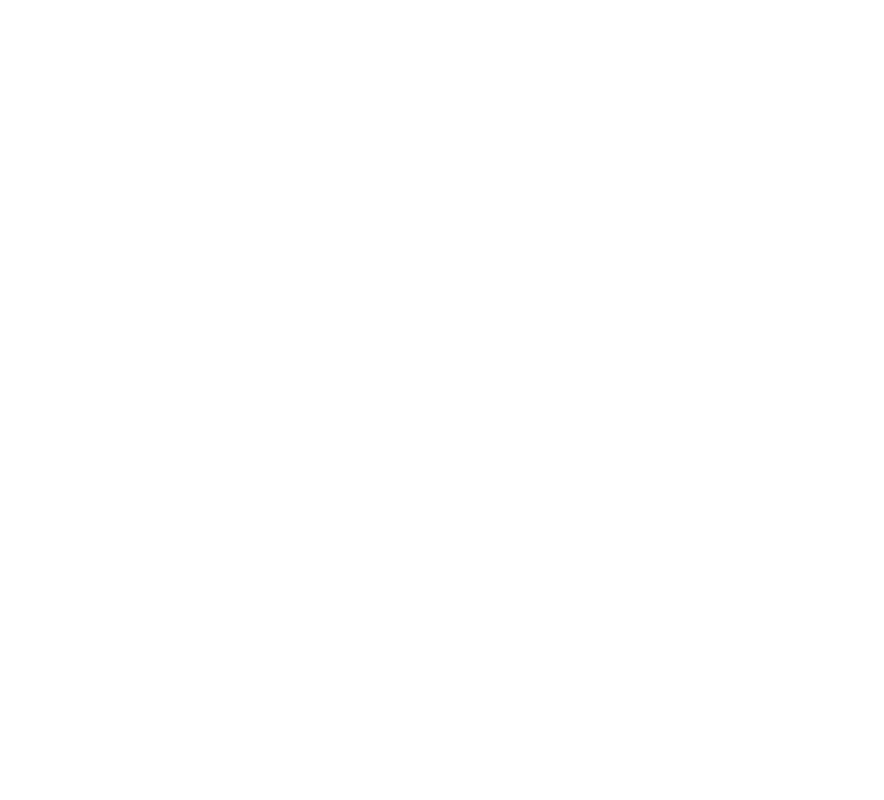
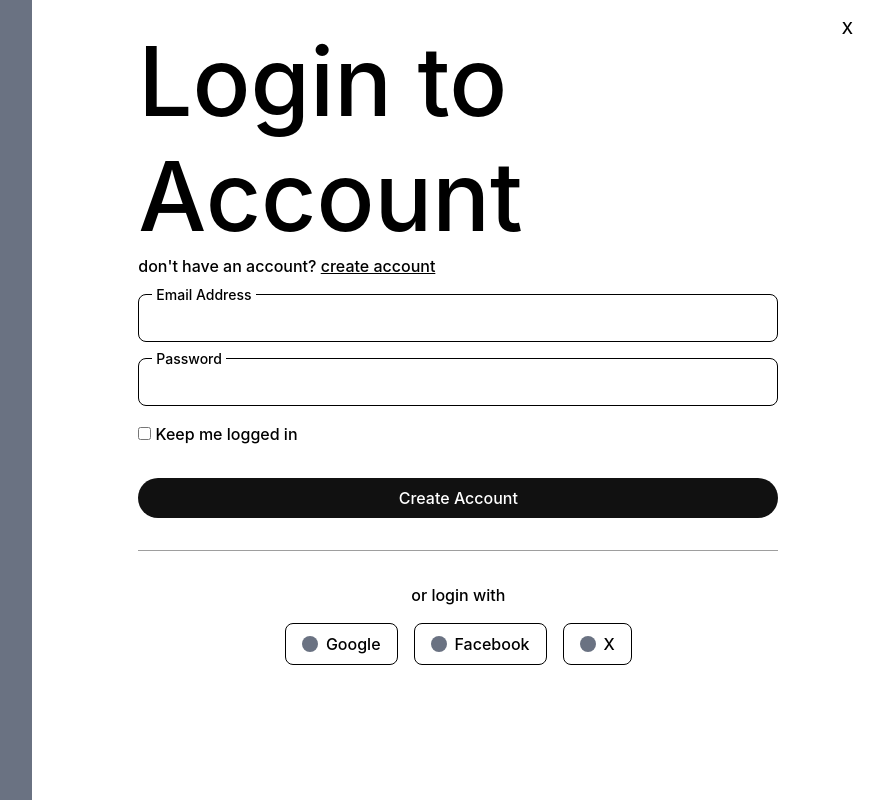
Before and after one commit to mintdexdev/lunastore, a React (Vite) app: page /auth in a window 1280 px wide. Shown: the whole page, without its empty margins (395-1279 px from the left). Built offline with nearby package versions, Linux system fonts and the light colour scheme; a web font is replaced by a local one.

Commit message:
update Auth Page

```diff
--- /dev/null
+++ b/src/app/constants/auth.constants.js
@@ -0,0 +1,4 @@
+export const AUTH_CONSTANTS = {
+ SIGN_IN: "signIn",
+ SIGN_UP: "signUp",
+};
--- a/src/app/constants/ProductCard.constants.js
+++ b/src/app/constants/ui.constants.js
@@ -1,3 +1,10 @@
+export const SPLIT_BUTTON = {
+  VARIENT: {
+    DEFAULT: "default",
+    ROUNDED_FULL: "rounded-full"
+  }
+}
+
 export const CARD_CONSTANTS = {
   VARIANT: {
     DEFAULT: "default",
--- a/src/app/pages/Auth.jsx
+++ b/src/app/pages/Auth.jsx
@@ -1,18 +1,21 @@
-import React from 'react'
+import React, { useState } from "react";
+import SignInUp from "@/components/SignInUp";
+import { Link, useLocation } from "react-router";
 
 export default function Auth() {
+
   return (
-    <div className='flex'>
+    <div className="flex h-screen">
 
-      <div className='w-1/2'>
-        <div>
-          <img src="" alt="" />
-        </div>
+      <div className="w-1/3 h-full bg-gray-500 ">
+        {/* <img src="" alt="" /> */}
       </div>
 
-      <div className='w-1/2'>
-
+      <div className="w-2/3 overflow-y-scroll relatives">
+        <Link className="absolute right-8 top-4"
+        to={{ pathname: '/shop' }}>X</Link>
+        <SignInUp />
       </div>
-    </div>
+    </div >
   )
 }
--- a/src/components/Container.jsx
+++ b/src/components/Container.jsx
@@ -10,13 +10,19 @@
 ) {
   let variantClass = '';
 
+  if (variant === 'form') {
+    return (
+      <div className={twMerge(`max-w-[960px]  mx-auto`, className)} {...props}>
+        {children}
+      </div>
+    );
+  }
+
   switch (variant) {
     case 'text':
       variantClass = 'max-w-[60ch]';
       break;
-    case 'form':
-      variantClass = 'max-w-[960px]';
-      break;
+
     default:
       variantClass = 'max-w-[1920px]';
   }
--- a/src/components/ProductCard.jsx
+++ b/src/components/ProductCard.jsx
@@ -1,5 +1,5 @@
 import React from 'react'
-import { CARD_CONSTANTS } from '@/app/constants/ProductCard.constants'
+import { CARD_CONSTANTS } from '@/app/constants/ui.constants'
 import { Divider } from '.'
 
 
--- /dev/null
+++ b/src/components/SignInUp.jsx
@@ -0,0 +1,104 @@
+import { useState } from "react";
+import { Link } from "react-router";
+
+import { AUTH_CONSTANTS } from "@/app/constants/auth.constants";
+import { Button, Container, Divider, SplitButton, TextField } from '@/components'
+
+
+export default function SignInUp() {
+  const [currentAuth, setcurrentAuth] = useState(AUTH_CONSTANTS.SIGN_IN);
+  return (
+    <Container variant="form" className="py-6 max-w-[640px]">
+      {currentAuth === AUTH_CONSTANTS.SIGN_IN ?
+        <SignIn setcurrentAuth={setcurrentAuth} /> :
+        <SignUp setcurrentAuth={setcurrentAuth} />
+      }
+    </Container>
+  )
+}
+
+function SignUp({ setcurrentAuth }) {
+  return (
+    <>
+      <h1 className="text-l7">Create Account</h1>
+
+      <form action="">
+        <div className="grid gap-4">
+          <p>already have an account? <span className="underline cursor-pointer" onClick={() => setcurrentAuth(AUTH_CONSTANTS.SIGN_IN)}>login</span></p>
+          <div className="flex gap-4">
+            <TextField label="First Name" type="text" id="firstName" />
+            <TextField label="Last Name" type="text" id="lastName" />
+          </div>
+          <TextField label="Email Address" type="email" id="emailAddress" />
+          <TextField label="Password" type="password" id="pasword" />
+          <SplitButton inputType="number" label="Verification Code">
+            Send Verification Code
+          </SplitButton >
+        </div>
+
+        <div className="grid gap-2 mt-8 text-sm">
+          <p>luna may keep me informed with personalized email about products and services.<br />
+            See our <span className="underline"><Link to={{ pathname: "/privacy" }}>Privacy Policy</Link></span>for more details</p>
+
+          <div>
+            <input type="checkbox" name="" id="contact" /> <label htmlFor="">Please contact me via e-mail</label>
+          </div>
+          <div>
+            <input type="checkbox" name="" id="accept-terms" /> <label htmlFor="">I have read and accept the terms and Conditions</label>
+          </div>
+        </div>
+
+        <Button className="my-8">Create Account</Button>
+      </form>
+
+      <Divider />
+
+      <p className="text-center  mt-8 ">or register with</p>
+
+      <div className="flex gap-4 mt-4 mx-auto w-fit">
+        <div className="flex gap-2 items-center px-4 py-2 border rounded-lg"><div className="bg-gray-500 w-4 h-4 rounded-full" /> Google</div>
+        <div className="flex gap-2 items-center px-4 py-2 border rounded-lg"><div className="bg-gray-500 w-4 h-4 rounded-full" /> Facebook</div>
+        <div className="flex gap-2 items-center px-4 py-2 border rounded-lg"><div className="bg-gray-500 w-4 h-4 rounded-full" /> X</div>
+
+      </div>
+
+
+    </>
+  )
+}
+
+function SignIn({ setcurrentAuth }) {
+  return (
+    <>
+      <h1 className="text-l7">Login to Account</h1>
+
+      <form action="" >
+        <div className="grid gap-4">
+          <p>don't have an account? <span className="underline cursor-pointer" onClick={() => setcurrentAuth(AUTH_CONSTANTS.SIGN_UP)}>create account</span></p>
+          <TextField label="Email Address" type="email" id="emailAddress" />
+          <TextField label="Password" type="password" id="pasword" />
+        </div>
+
+        <div className=" mt-4">
+
+
+          <input type="checkbox" name="" id="accept-terms" /> <label htmlFor="">Keep me logged in</label>
+
+        </div>
+
+        <Button className="my-8">Create Account</Button>
+      </form>
+
+      <Divider />
+
+      <p className="text-center  mt-8 ">or login with</p>
+
+      <div className="flex gap-4 mt-4 mx-auto w-fit">
+        <div className="flex gap-2 items-center px-4 py-2 border rounded-lg"><div className="bg-gray-500 w-4 h-4 rounded-full" /> Google</div>
+        <div className="flex gap-2 items-center px-4 py-2 border rounded-lg"><div className="bg-gray-500 w-4 h-4 rounded-full" /> Facebook</div>
+        <div className="flex gap-2 items-center px-4 py-2 border rounded-lg"><div className="bg-gray-500 w-4 h-4 rounded-full" /> X</div>
+      </div>
+
+    </>
+  )
+}
--- a/src/components/SplitButton.jsx
+++ b/src/components/SplitButton.jsx
@@ -1,12 +1,34 @@
 import { useState } from 'react';
 import { TextField } from '@/components'
+import { SPLIT_BUTTON } from '@/app/constants/ui.constants';
 
 export default function SplitButton({
+  varient = SPLIT_BUTTON.VARIENT.DEFAULT,
   label = "Input label here",
   inputId = "input",
   inputType = "text",
+  children
 }) {
   const [focused, setFocused] = useState(false)
+
+  if (varient === SPLIT_BUTTON.VARIENT.ROUNDED_FULL) {
+    return (
+      <div className='flex gap-1'>
+        <TextField
+          id={inputId}
+          label={label}
+          type={inputType}
+          onFocus={() => setFocused(true)}
+          onBlur={() => setFocused(false)}
+          className="rounded-[2rem_0.25rem_0.25rem_2rem]"
+        />
+        <button className={`text-c-1 px-4 rounded-[0.25rem_2rem_2rem_0.25rem] whitespace-nowrap
+        ${focused ? 'bg-c-3' : 'bg-c-2a'}`}
+          type="button">{children}</button>
+      </div>
+    )
+  }
+
   return (
     <div className='flex gap-1'>
       <TextField
@@ -15,11 +37,11 @@
         type={inputType}
         onFocus={() => setFocused(true)}
         onBlur={() => setFocused(false)}
-        className="rounded-[2rem_0.25rem_0.25rem_2rem]"
+        className="rounded-[0.5rem_0.25rem_0.25rem_0.5rem]"
       />
-      <button className={`text-c-1 px-4 rounded-[0.25rem_2rem_2rem_0.25rem]
+      <button className={`text-c-1 px-4 rounded-[0.25rem_0.5rem_0.5rem_0.25rem] whitespace-nowrap
         ${focused ? 'bg-c-3' : 'bg-c-2a'}`}
-        type="button">Apply</button>
+        type="button">{children}</button>
     </div>
   )
 }
```
Also changed, not shown: src/components/index.js (+4 -3 lines).
